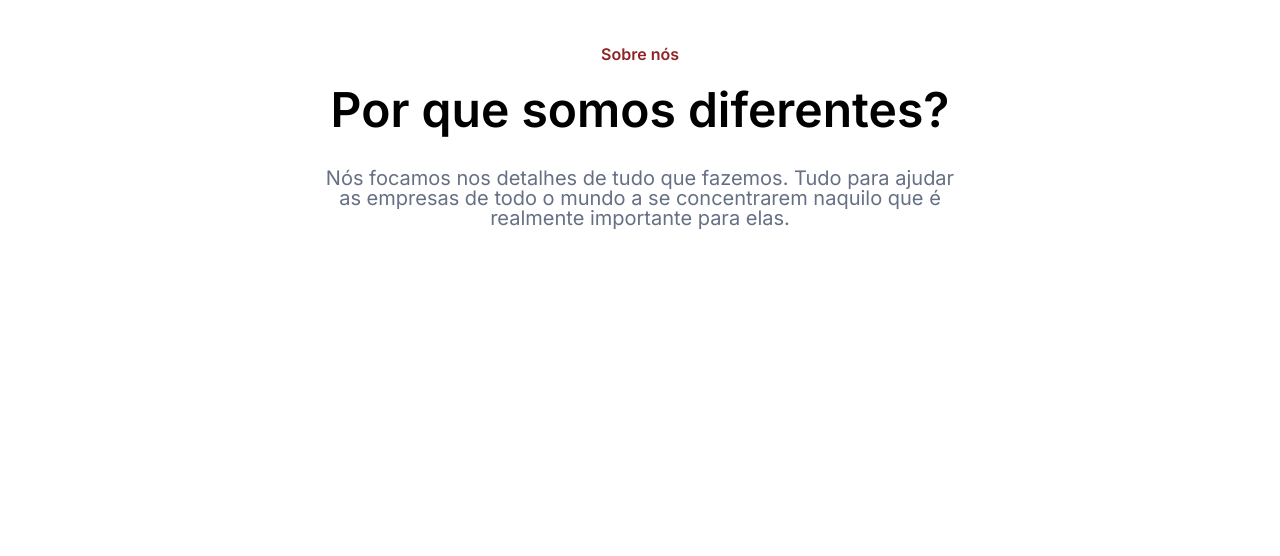
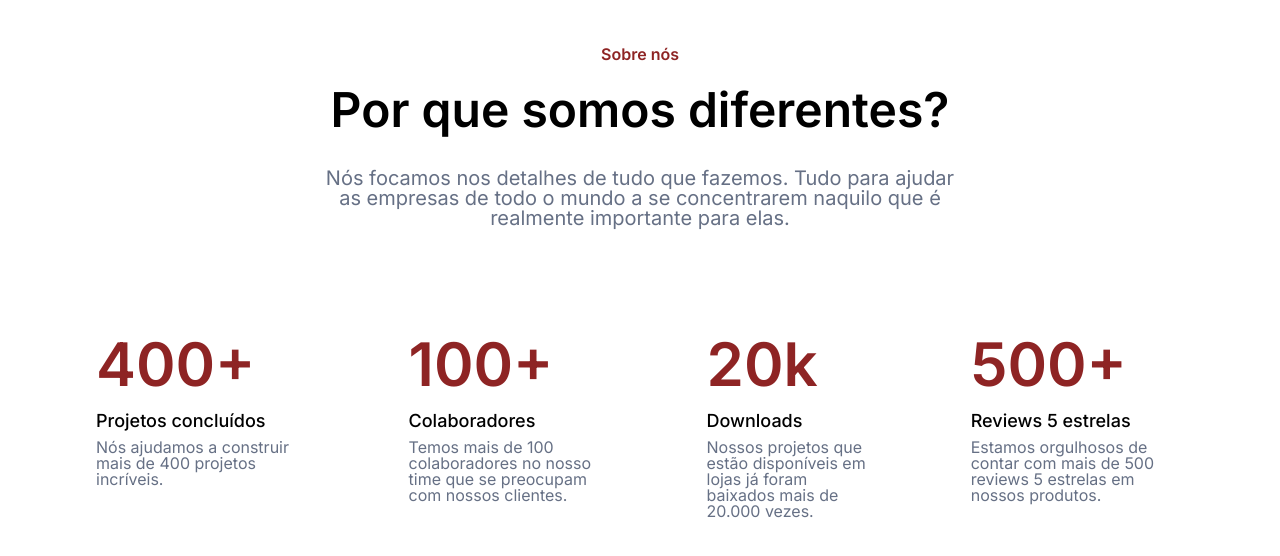
Before and after one commit to EduardaMFerreira/novas_contratacoes, a plain HTML site: page index.html in a window 1280 px wide. Shown: the part 70-626 px from the top of the page. Drawn offline with Linux system fonts and the light colour scheme.

Commit message:
avaliacao

```diff
--- a/index.html
+++ b/index.html
@@ -30,5 +30,29 @@
         <h2 class="cabecalho__titulo">Por que somos diferentes?</h2>
         <p class="cabecalho__texto">Nós focamos nos detalhes de tudo que fazemos. Tudo para ajudar as empresas de todo o mundo a se concentrarem naquilo que é realmente importante para elas.</p>
     </header>
+    <main>
+        <section class="avaliacao">
+            <div class="avaliacao__descricao concluidos">
+                <h2 >400+</h2>
+                <h3>Projetos concluídos</h3>
+                <p>Nós ajudamos a construir mais de 400 projetos incríveis.</p>
+            </div>
+            <div class="avaliacao__descricao colaboradores">
+                <h2>100+</h2>
+                <h3>Colaboradores</h3>
+                <p>Temos mais de 100 colaboradores no nosso time que se preocupam com nossos clientes.</p>
+            </div>
+            <div class="avaliacao__descricao downloads">
+                <h2>20k</h2>
+                <h3>Downloads</h3>
+                <p>Nossos projetos que estão disponíveis em lojas já foram baixados mais de 20.000 vezes.</p>
+            </div>
+            <div class="avaliacao__descricao estrelas">
+                <h2>500+</h2>
+                <h3>Reviews 5 estrelas</h3>
+                <p>Estamos orgulhosos de contar com mais de 500 reviews 5 estrelas em nossos produtos.</p>
+            </div>
+        </section>
+    </main>
 </body>
 </html>
--- a/style.css
+++ b/style.css
@@ -2,6 +2,7 @@
 @import url(./reset.css);
 @import url(./styles/navbar.css);
 @import url(./styles/cabecalho.css);
+@import url(./styles/avaliacao.css);
 @import url('https://fonts.googleapis.com/css2?family=Inter:ital,opsz,wght@0,14..32,100..900;1,14..32,100..900&family=Josefin+Sans:ital,wght@0,100..700;1,100..700&family=Krona+One&family=Montserrat:ital,wght@0,100..900;1,100..900&family=Poppins:ital,wght@0,100;0,200;0,300;0,400;0,500;0,600;0,700;0,800;0,900;1,100;1,200;1,300;1,400;1,500;1,600;1,700;1,800;1,900&display=swap');
 
 :root {
--- /dev/null
+++ b/styles/avaliacao.css
@@ -0,0 +1,44 @@
+@charset "UTF-8";
+
+.avaliacao {
+    display: grid;
+    grid-template-rows: "concluidos colaboradores downloads estrelas";
+    padding: 3em;
+
+}
+
+.concluidos {
+    grid-row: concluidos;
+}
+
+.colaboradores {
+    grid-row: colaboradores;
+}
+
+.downloads {
+    grid-row: downloads;
+}
+
+.estrelas {
+    grid-row: estrelas;
+}
+
+.avaliacao__descricao{
+    padding: 0 3em;
+}
+
+.avaliacao__descricao h2 {
+    color: var(--cor-segundaria);
+    font-size: 60px;
+    font-weight: 600;
+}
+
+.avaliacao__descricao h3 {
+    font-size: 18px;
+    font-weight: 500;
+    padding: 1em 0 0.5em 0;
+}
+
+.avaliacao__descricao p {
+    color: var(--cor-primaria);
+}
```
